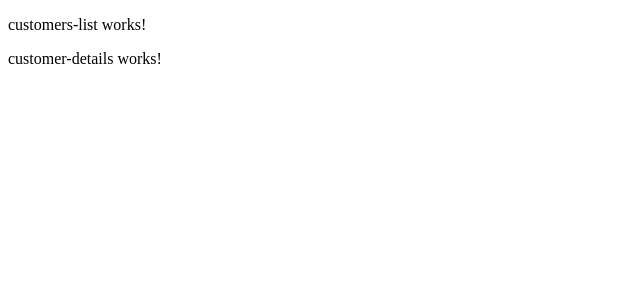
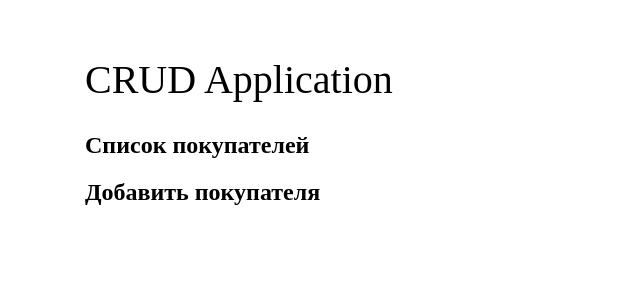
Before and after one commit to OlgaLavrishcheva/angular-firebase-deploy, an Angular app: page / in a window 1280 px wide. Shown: the top 300 px of the page, without its empty margins (0-640 px from the left). Built offline with nearby package versions, Linux system fonts and the light colour scheme.

Commit message:
подготовили проект к работе

```diff
--- a/package.json
+++ b/package.json
@@ -19,6 +19,7 @@
     "@angular/platform-browser": "~11.2.9",
     "@angular/platform-browser-dynamic": "~11.2.9",
     "@angular/router": "~11.2.9",
+    "bootstrap": "^4.6.0",
     "rxjs": "~6.6.0",
     "tslib": "^2.0.0",
     "zone.js": "~0.11.3"
--- a/src/app/app.component.html
+++ b/src/app/app.component.html
@@ -1 +1,13 @@
+<div class="container py-5">
+
+  <div class="row">
+    <div class="col">
+
+      <h1>CRUD Application</h1>
+
+    </div>
+  </div>
+
 <app-customers-host></app-customers-host>
+
+</div>
--- a/src/app/app.component.scss
+++ b/src/app/app.component.scss
@@ -0,0 +1 @@
+@import "node_modules/bootstrap/scss/bootstrap";
--- a/src/app/customer-details/customer-details.component.html
+++ b/src/app/customer-details/customer-details.component.html
@@ -1 +1 @@
-<p>customer-details works!</p>
+<h2>Добавить покупателя</h2>
--- a/src/app/customers-host/customers-host.component.html
+++ b/src/app/customers-host/customers-host.component.html
@@ -1,2 +1,11 @@
-<app-customers-list></app-customers-list>
-<app-customer-details></app-customer-details>
+<div class="row">
+
+  <div class="col-12 py-5">
+    <app-customers-list></app-customers-list>
+  </div>
+
+  <div class="col-6">
+    <app-customer-details></app-customer-details>
+  </div>
+
+</div>
--- a/src/app/customers-list/customers-list.component.html
+++ b/src/app/customers-list/customers-list.component.html
@@ -1 +1 @@
-<p>customers-list works!</p>
+<h2>Список покупателей</h2>
```
Also changed, not shown: src/app/shared/customer.service.ts (added, +9 -0 lines), src/app/shared/customer.ts (added), 1 other file (tests, documents, lock files or other folders).
